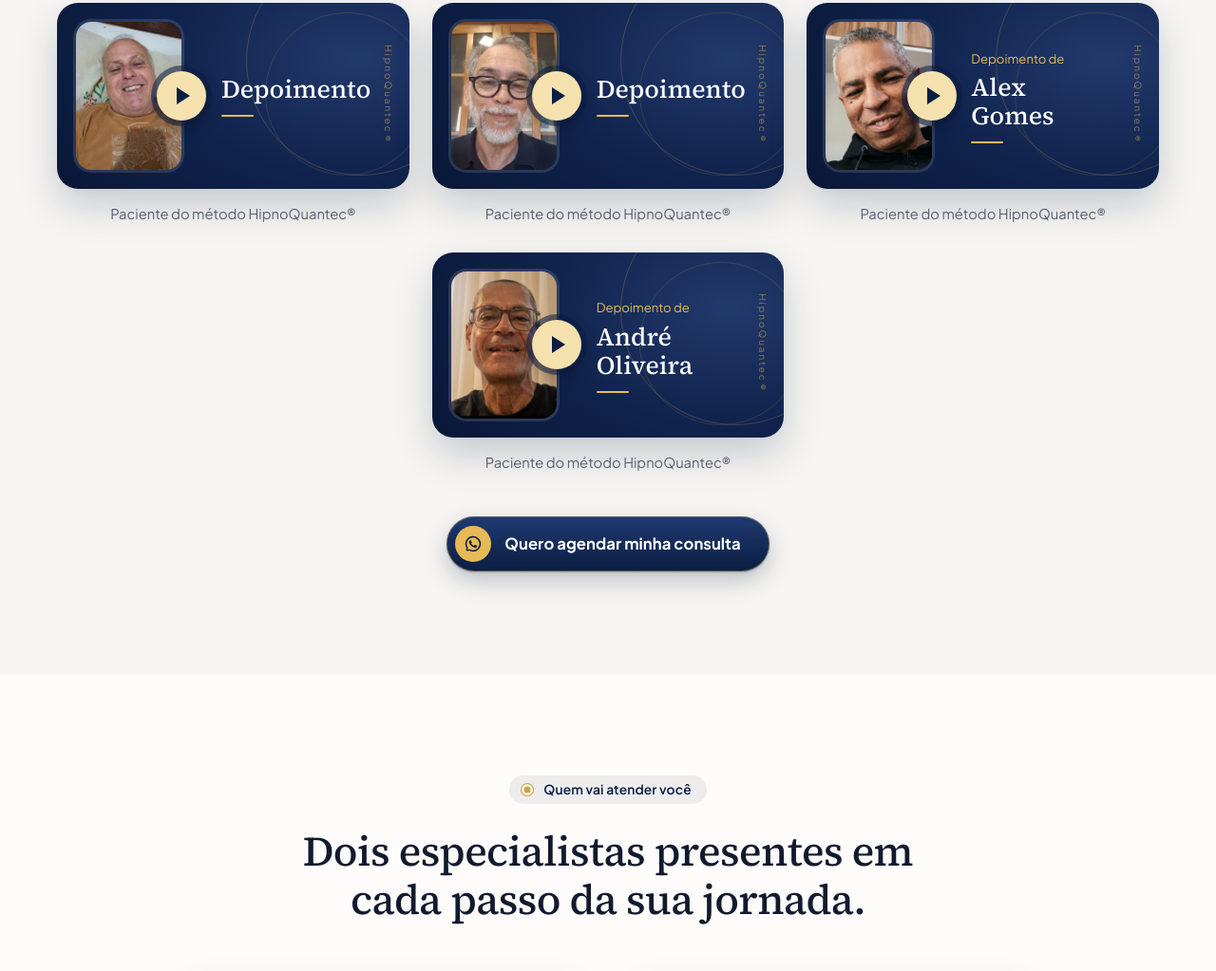
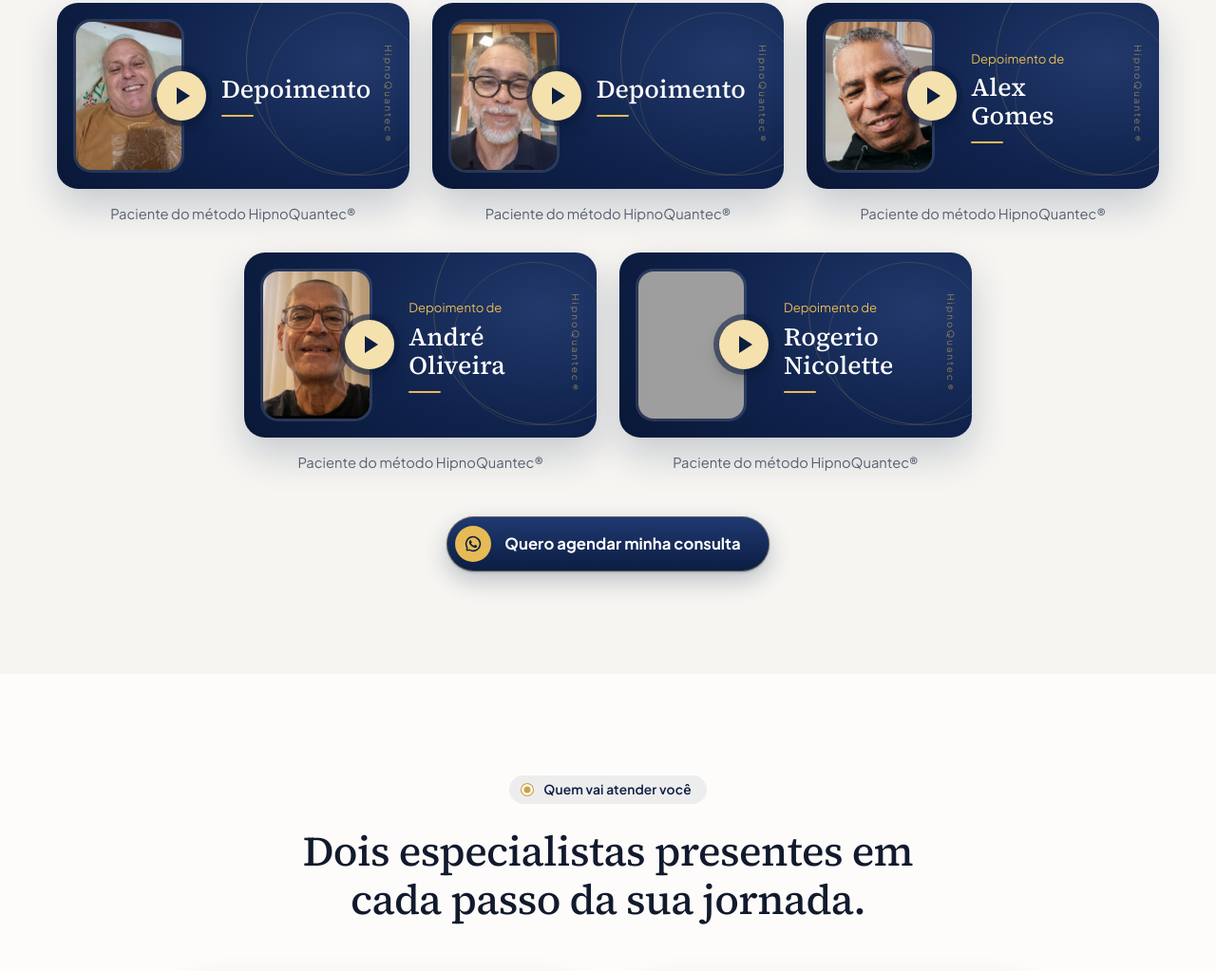
Before and after one commit to gidaads26-lgtm/David-Severo-hipnoquantec, a plain HTML site: page index.html in a window 1280 px wide. Shown: the part 8047-9070 px from the top of the page at 95% size. Drawn offline with Linux system fonts and the light colour scheme; grey boxes are pictures that could not be loaded.

Commit message:
Adiciona depoimento de Rogerio Nicolette
Co-Authored-By: Claude Opus 5.5 <noreply@anthropic.com>
Claude-Session: https://claude.ai/code/session_019DKL7eVcYTywB2LCB7Cefm

```diff
--- a/index.html
+++ b/index.html
@@ -828,6 +828,14 @@ h2 + .lead,h1 + .lead{margin-top:24px}
         </button>
         <figcaption>Paciente do método HipnoQuantec®</figcaption>
       </figure>
+      <figure class="vitem">
+        <button class="vcard" type="button" data-id="9USiscanZcI" aria-label="Assistir ao depoimento de Rogerio Nicolette">
+          <span class="vthumb"><img src="https://i.ytimg.com/vi/9USiscanZcI/hq720.jpg" onload="if(this.naturalWidth===120&amp;&amp;!this.dataset.f){this.dataset.f=1;this.src='https://i.ytimg.com/vi/9USiscanZcI/mqdefault.jpg'}" onerror="this.onerror=null;this.src='https://i.ytimg.com/vi/9USiscanZcI/mqdefault.jpg'" alt="Rogerio Nicolette" width="250" height="350" loading="lazy"><span class="vplay" aria-hidden="true"></span></span>
+          <span class="vtext"><small>Depoimento de</small><strong class="vname">Rogerio Nicolette</strong><span class="vbar" aria-hidden="true"></span></span>
+          <span class="vbrand" aria-hidden="true">HipnoQuantec®</span>
+        </button>
+        <figcaption>Paciente do método HipnoQuantec®</figcaption>
+      </figure>
     </div>
     <div class="video-foot">
       <a class="btn cta" href="https://wa.me/5513998072472?text=Ol%C3%A1!%20Vim%20pelo%20site%20do%20HipnoQuantec%C2%AE%20e%20gostaria%20de%20agendar%20uma%20consulta." target="_blank" rel="noopener" data-wa><svg viewBox="0 0 24 24" fill="currentColor" aria-hidden="true"><path d="M12 2.2a9.8 9.8 0 0 0-8.4 14.8L2.3 21.8l4.9-1.3A9.8 9.8 0 1 0 12 2.2zm0 17.8a8 8 0 0 1-4.1-1.1l-.3-.2-2.9.8.8-2.8-.2-.3A8 8 0 1 1 12 20zm4.4-6c-.2-.1-1.4-.7-1.7-.8-.2-.1-.4-.1-.5.1l-.8.9c-.1.2-.3.2-.5.1a6.6 6.6 0 0 1-3.3-2.9c-.2-.4.2-.4.7-1.3.1-.2 0-.3 0-.4l-.8-1.8c-.2-.5-.4-.4-.5-.4h-.5a.9.9 0 0 0-.7.3 2.8 2.8 0 0 0-.9 2.1 4.9 4.9 0 0 0 1 2.6 11.2 11.2 0 0 0 4.3 3.8c1.6.7 2.2.7 3 .6a2.6 2.6 0 0 0 1.7-1.2 2.1 2.1 0 0 0 .1-1.2c0-.1-.2-.2-.5-.3z"/></svg>Quero agendar minha consulta</a>
```
